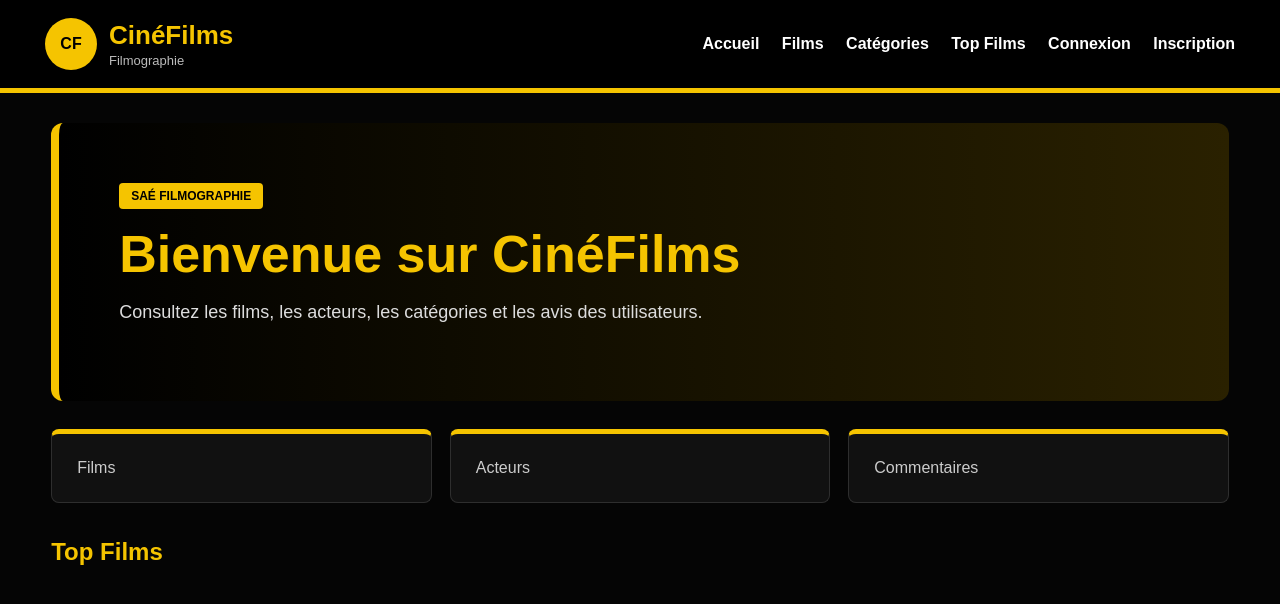
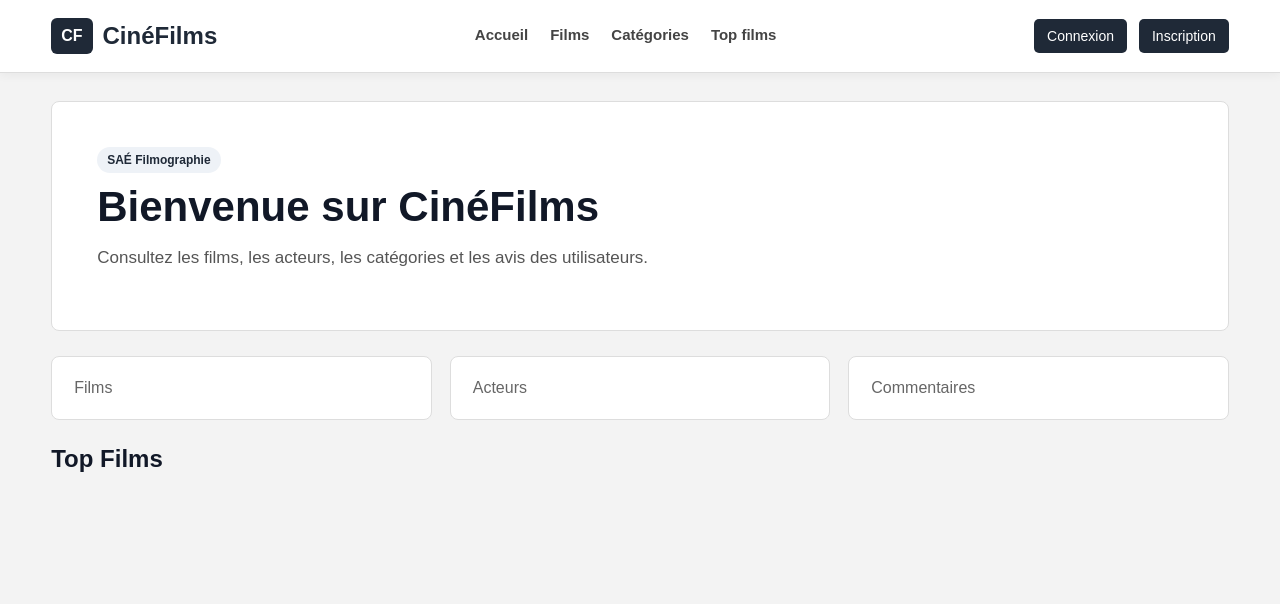
Before and after one commit to juju2303/filmographie, a Django app: template templates/accueil.html in a window 1280 px wide. Shown: the top 604 px of the page. Run offline with Django 5.2, Linux system fonts and the light colour scheme; the template is opened without the code that fills it, so the values that code supplies are empty.

Commit message:
Amelioration interface sobre et compte demo

```diff
--- a/static/css/style.css
+++ b/static/css/style.css
@@ -4,8 +4,8 @@
 
 body {
     margin: 0;
-    background: #050505;
-    color: #ffffff;
+    background: #f3f3f3;
+    color: #222;
     font-family: Arial, sans-serif;
 }
 
@@ -14,316 +14,335 @@ a {
     text-decoration: none;
 }
 
-main {
+.site-header {
+    background: #ffffff;
+    border-bottom: 1px solid #dddddd;
+    box-shadow: 0 2px 10px rgba(0,0,0,0.05);
+}
+
+.header-main {
     width: 92%;
     max-width: 1250px;
-    margin: 30px auto;
+    margin: auto;
+    height: 72px;
+    display: flex;
+    align-items: center;
+    justify-content: space-between;
 }
 
-.topbar {
-    background: #000000;
-    border-bottom: 5px solid #f5c400;
-    padding: 18px 45px;
+.logo {
     display: flex;
-    justify-content: space-between;
     align-items: center;
+    gap: 10px;
+    font-weight: bold;
+    font-size: 24px;
+    color: #1f2937;
 }
 
-.brand {
+.logo-box {
+    background: #1f2937;
+    color: white;
+    padding: 9px 10px;
+    border-radius: 6px;
+    font-size: 16px;
+}
+
+.main-nav {
+    display: flex;
+    gap: 22px;
+}
+
+.main-nav a {
+    color: #444;
+    font-weight: bold;
+    font-size: 15px;
+    padding: 25px 0;
+    border-bottom: 3px solid transparent;
+}
+
+.main-nav a:hover {
+    color: #111;
+    border-bottom: 3px solid #1f2937;
+}
+
+.user-nav {
     display: flex;
     align-items: center;
     gap: 12px;
+    font-size: 14px;
 }
 
-.brand-logo {
-    width: 52px;
-    height: 52px;
-    background: #f5c400;
-    color: #000000;
-    border-radius: 50%;
-    display: flex;
-    align-items: center;
-    justify-content: center;
-    font-weight: bold;
+.user-nav a {
+    background: #1f2937;
+    color: white;
+    padding: 9px 13px;
+    border-radius: 5px;
 }
 
-.brand strong {
-    display: block;
-    color: #f5c400;
-    font-size: 26px;
-}
-
-.brand span {
-    color: #bbbbbb;
-    font-size: 13px;
-}
-
-nav a {
-    margin-left: 18px;
-    color: #ffffff;
-    font-weight: bold;
-}
-
-nav a:hover {
-    color: #f5c400;
+.page {
+    width: 92%;
+    max-width: 1250px;
+    margin: 28px auto;
 }
 
 .hero {
-    background: linear-gradient(90deg, #000000, #2a2100);
-    border-left: 8px solid #f5c400;
-    border-radius: 12px;
-    padding: 60px;
-    margin-bottom: 28px;
+    background: white;
+    border-radius: 8px;
+    padding: 45px;
+    border: 1px solid #dddddd;
+    margin-bottom: 25px;
 }
 
 .hero h1 {
-    color: #f5c400;
-    font-size: 52px;
-    margin: 15px 0;
+    font-size: 42px;
+    margin: 10px 0;
+    color: #111827;
 }
 
 .hero p {
-    color: #dddddd;
-    font-size: 18px;
+    color: #555;
+    font-size: 17px;
 }
 
 .category {
     display: inline-block;
-    background: #f5c400;
-    color: #000000;
-    padding: 6px 12px;
-    border-radius: 4px;
+    background: #eef2f7;
+    color: #1f2937;
+    padding: 6px 10px;
+    border-radius: 20px;
+    font-size: 12px;
     font-weight: bold;
-    text-transform: uppercase;
-    font-size: 12px;
 }
 
 .stats {
     display: grid;
     grid-template-columns: repeat(3, 1fr);
     gap: 18px;
-    margin: 25px 0 35px;
+    margin: 25px 0;
 }
 
 .stats div {
-    background: #111111;
-    border: 1px solid #2e2e2e;
-    border-top: 5px solid #f5c400;
+    background: white;
+    border: 1px solid #dddddd;
     border-radius: 8px;
-    padding: 25px;
+    padding: 22px;
 }
 
 .stats strong {
     display: block;
-    color: #f5c400;
-    font-size: 38px;
+    font-size: 34px;
+    color: #111827;
 }
 
 .stats span {
-    color: #cccccc;
+    color: #666;
 }
 
-h1,
-h2 {
-    color: #f5c400;
+h1, h2 {
+    color: #111827;
 }
 
-.movie-grid,
-.category-grid {
+.filters {
+    background: white;
+    border: 1px solid #dddddd;
+    border-radius: 8px;
+    padding: 16px;
     display: grid;
-    grid-template-columns: repeat(auto-fill, minmax(260px, 1fr));
+    grid-template-columns: 1fr 260px 140px;
+    gap: 12px;
+    margin-bottom: 25px;
+}
+
+input,
+select,
+textarea {
+    width: 100%;
+    padding: 12px;
+    border: 1px solid #cccccc;
+    border-radius: 5px;
+    background: white;
+    color: #222;
+}
+
+button,
+.main-btn,
+.second-btn,
+.danger-btn {
+    display: inline-block;
+    border: none;
+    padding: 11px 15px;
+    border-radius: 5px;
+    font-weight: bold;
+    cursor: pointer;
+}
+
+button,
+.main-btn {
+    background: #1f2937;
+    color: white;
+}
+
+.second-btn {
+    background: #e5e7eb;
+    color: #111827;
+}
+
+.danger-btn {
+    background: #dc2626;
+    color: white;
+}
+
+.small {
+    padding: 8px 11px;
+    font-size: 13px;
+}
+
+.movie-grid {
+    display: grid;
+    grid-template-columns: repeat(auto-fill, minmax(230px, 1fr));
     gap: 22px;
 }
 
-.movie-card,
-.category-box,
-.panel,
-.rank-card,
-.form-card {
-    background: #111111;
-    border: 1px solid #2e2e2e;
+.movie-card {
+    background: white;
+    border: 1px solid #dddddd;
     border-radius: 8px;
+    overflow: hidden;
+    transition: 0.2s;
 }
 
-.movie-card {
-    overflow: hidden;
-}
-
-.movie-card:hover,
-.category-box:hover,
-.rank-card:hover {
-    outline: 2px solid #f5c400;
+.movie-card:hover {
+    transform: translateY(-3px);
+    box-shadow: 0 8px 22px rgba(0,0,0,0.08);
 }
 
 .poster {
-    height: 285px;
-    background: linear-gradient(135deg, #f5c400, #b88900);
-    color: #000000;
+    height: 310px;
+    background: #d9d9d9;
+    color: #555;
     display: flex;
     align-items: center;
     justify-content: center;
-    font-size: 96px;
+    font-size: 85px;
     font-weight: bold;
 }
 
 .poster-img {
     width: 100%;
-    height: 285px;
+    height: 310px;
     object-fit: cover;
     display: block;
+    background: #ddd;
 }
 
 .movie-body {
-    padding: 20px;
+    padding: 16px;
 }
 
 .movie-body h3 {
-    font-size: 23px;
-    margin: 12px 0;
+    font-size: 20px;
+    margin: 10px 0;
+    color: #111827;
 }
 
 .movie-body p {
-    color: #cccccc;
+    color: #555;
+    margin: 7px 0;
 }
 
 .rating {
-    color: #f5c400;
+    color: #f59e0b;
     font-weight: bold;
 }
 
 .actions {
     display: flex;
-    gap: 10px;
     flex-wrap: wrap;
-    margin-top: 18px;
+    gap: 8px;
+    margin-top: 14px;
 }
 
-.main-btn,
-.second-btn,
-.danger-btn,
-button {
-    display: inline-block;
-    border: none;
-    padding: 12px 18px;
-    border-radius: 5px;
-    font-weight: bold;
-    cursor: pointer;
-}
-
-.main-btn,
-button {
-    background: #f5c400;
-    color: #000000;
-}
-
-.second-btn {
-    background: #2b2b2b;
-    color: #ffffff;
-}
-
-.danger-btn {
-    background: #b00020;
-    color: #ffffff;
-}
-
-.small {
-    padding: 9px 12px;
-    font-size: 13px;
+.category-grid {
+    display: grid;
+    grid-template-columns: repeat(auto-fill, minmax(240px, 1fr));
+    gap: 18px;
 }
 
 .category-box {
-    padding: 24px;
-    border-left: 6px solid #f5c400;
+    background: white;
+    border: 1px solid #dddddd;
+    border-radius: 8px;
+    padding: 22px;
+}
+
+.category-box:hover {
+    box-shadow: 0 8px 22px rgba(0,0,0,0.08);
 }
 
 .category-box h3 {
-    color: #f5c400;
     margin-top: 0;
+    color: #111827;
 }
 
 .category-box p {
-    color: #cccccc;
-}
-
-.filters {
-    background: #111111;
-    border: 1px solid #2e2e2e;
-    border-left: 6px solid #f5c400;
-    padding: 18px;
-    border-radius: 8px;
-    display: flex;
-    gap: 12px;
-    margin-bottom: 26px;
-}
-
-input,
-select,
-textarea {
-    background: #050505;
-    color: #ffffff;
-    border: 1px solid #444444;
-    border-radius: 5px;
-    padding: 13px;
-    width: 100%;
-}
-
-input:focus,
-select:focus,
-textarea:focus {
-    outline: 2px solid #f5c400;
+    color: #555;
 }
 
 .film-detail {
-    background: linear-gradient(90deg, #000000, #2a2100);
-    border: 1px solid #2e2e2e;
-    border-left: 8px solid #f5c400;
-    border-radius: 12px;
-    padding: 32px;
+    background: white;
+    border: 1px solid #dddddd;
+    border-radius: 8px;
+    padding: 28px;
     display: grid;
     grid-template-columns: 260px 1fr;
-    gap: 32px;
-    margin-bottom: 26px;
+    gap: 30px;
+    margin-bottom: 25px;
 }
 
 .big-poster {
-    height: 340px;
-    background: linear-gradient(135deg, #f5c400, #b88900);
-    color: #000000;
-    border-radius: 8px;
+    width: 260px;
+    height: 360px;
+    background: #d9d9d9;
+    color: #555;
+    border-radius: 6px;
     display: flex;
     align-items: center;
     justify-content: center;
-    font-size: 120px;
+    font-size: 95px;
     font-weight: bold;
 }
 
 .big-poster-img {
     width: 260px;
-    height: 340px;
+    height: 360px;
     object-fit: cover;
-    border-radius: 8px;
-    border: 2px solid #f5c400;
+    border-radius: 6px;
+    background: #ddd;
 }
 
 .detail-info h1 {
-    color: #f5c400;
-    font-size: 50px;
-    margin: 14px 0;
+    font-size: 42px;
+    margin: 12px 0;
+    color: #111827;
+}
+
+.detail-info p {
+    color: #555;
 }
 
 .score {
-    margin-top: 18px;
-    background: #111111;
-    border: 1px solid #2e2e2e;
-    border-radius: 8px;
-    padding: 18px;
     display: inline-block;
+    margin-top: 16px;
+    padding: 14px 18px;
+    background: #f9fafb;
+    border: 1px solid #dddddd;
+    border-radius: 6px;
 }
 
 .score strong {
     display: block;
-    color: #f5c400;
-    font-size: 34px;
+    font-size: 30px;
+    color: #f59e0b;
 }
 
 .content-grid,
--- a/templates/base.html
+++ b/templates/base.html
@@ -8,47 +8,39 @@
 </head>
 <body>
 
-<header class="topbar">
-
-    <a class="brand" href="/">
-        <div class="brand-logo">CF</div>
-
-        <div>
-            <strong>CinéFilms</strong>
-            <span>Filmographie</span>
-        </div>
+<header class="site-header">
+    <div class="header-main">
+        <a href="/" class="logo">
+            <span class="logo-box">CF</span>
+            <span>CinéFilms</span>
         </a>
 
-    <nav>
-
+        <nav class="main-nav">
             <a href="/">Accueil</a>
-
             <a href="/films/">Films</a>
-
             <a href="/categories/">Catégories</a>
-
-        <a href="/top-films/">Top Films</a>
+            <a href="/top-films/">Top films</a>
 
             {% if user.is_superuser %}
                 <a href="/film/ajouter/">Ajouter un film</a>
             {% endif %}
+        </nav>
 
+        <div class="user-nav">
             {% if user.is_authenticated %}
+                <span>{{ user.username }}</span>
                 <a href="/deconnexion/">Déconnexion</a>
             {% else %}
                 <a href="/connexion/">Connexion</a>
                 <a href="/inscription/">Inscription</a>
             {% endif %}
-
-    </nav>
-
+        </div>
+    </div>
 </header>
 
-<main>
-
+<main class="page">
     {% block content %}
     {% endblock %}
-
 </main>
 
 </body>
```
Also changed, not shown: other parts of static/css/style.css (+51 -44 lines). Lines whose indentation alone changed are shown as unchanged.
